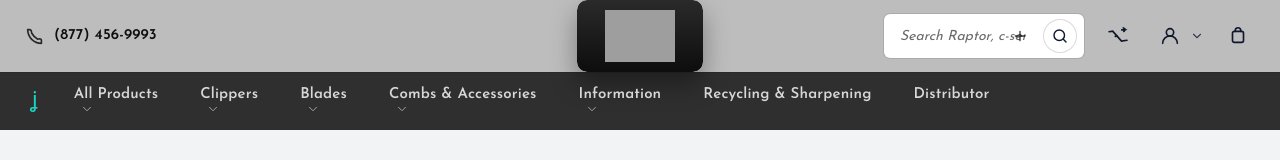
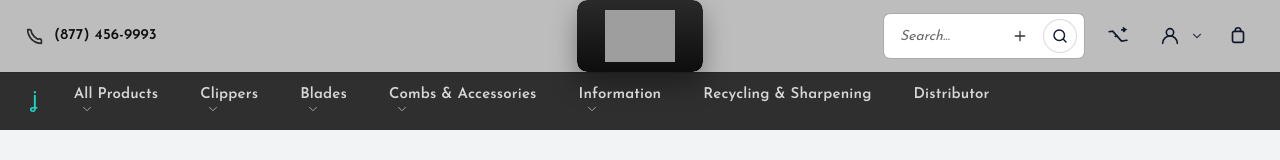
Before and after one commit to Rehan111-555/Groom-dog, a Next.js app: page /signin in a window 1280 px wide. Shown: the top 160 px of the page. Built offline with nearby package versions, Linux system fonts and the light colour scheme; grey boxes are pictures that could not be loaded.

Commit message:
Update page.jsx

```diff
--- a/app/signin/page.jsx
+++ b/app/signin/page.jsx
@@ -146,7 +146,7 @@ function AppHeader() {
                 <input
                   type="text"
                   name="search_query"
-                  placeholder="Search Raptor, c-series, Piranha..."
+                  placeholder="Search..."
                   className="jz-input h-[44px] w-[200px] max-w-[200px] rounded-md bg-white pl-4 pr-[58px] text-[14px] italic placeholder:italic placeholder:text-[#6b6b6b] outline-none ring-1 ring-black/10"
                   aria-label="Search..."
                   autoComplete="off"
```
